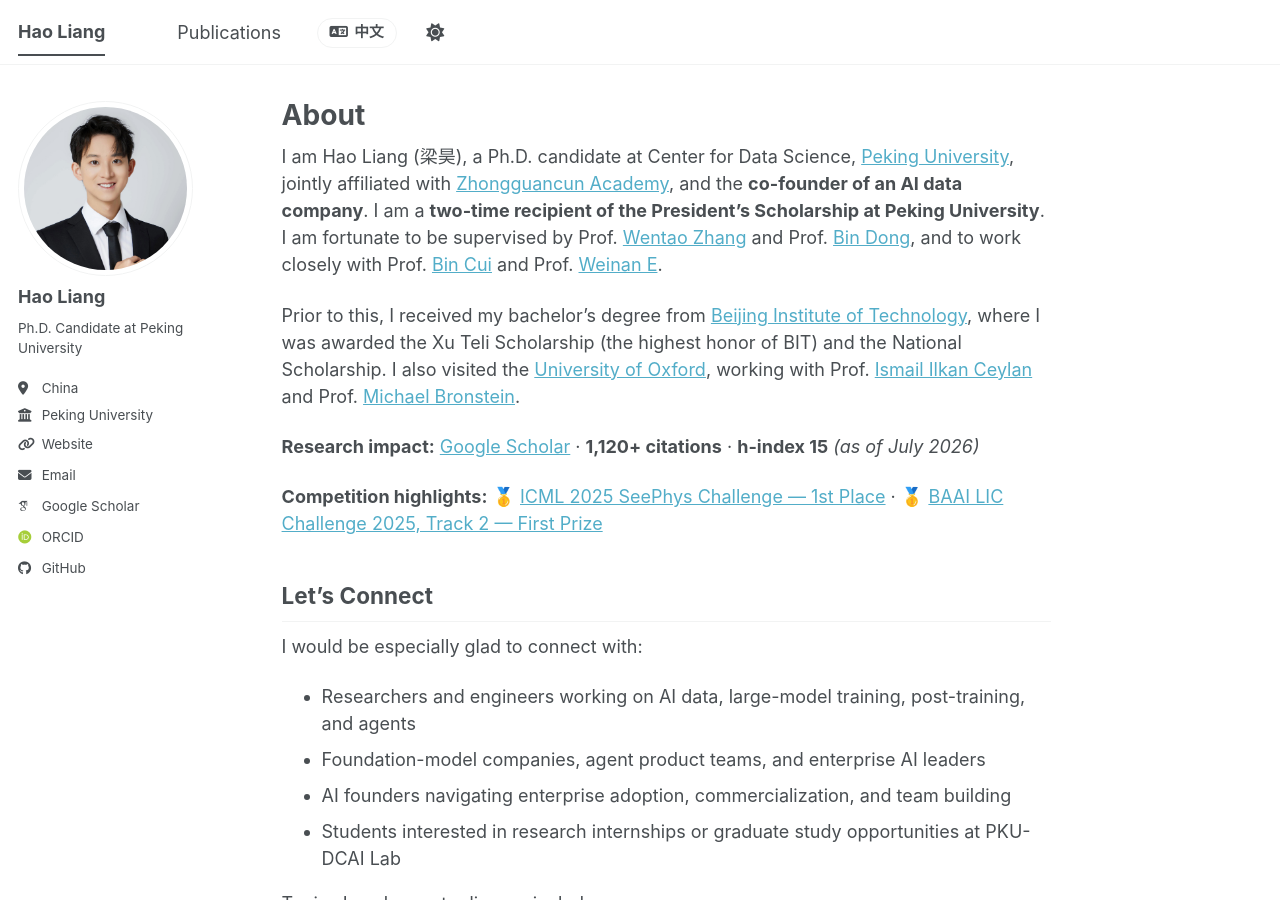
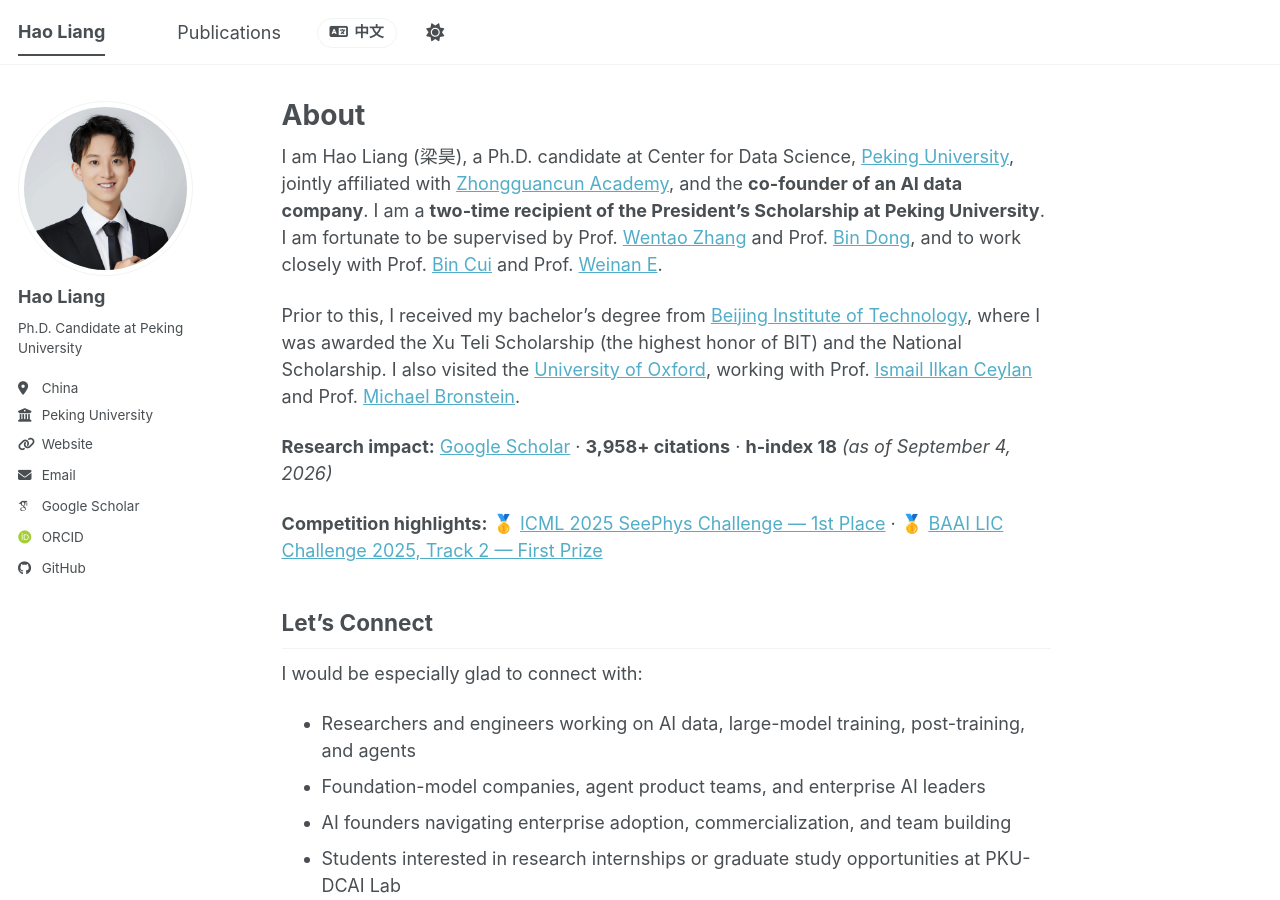
Before and after one commit to haolpku/haolpku.github.io, a Jekyll site: the page built from _pages/about.md, in a window 1280 px wide and 900 px high. Built offline with Jekyll 4.4.1, drawn with Linux system fonts in a browser that asks for light colours; some web fonts are replaced; a script bundle is joined from its source files by our own code; library files that are not in the unit come from our copies.

Commit message:
Update Google Scholar metrics

```diff
--- a/_pages/about.md
+++ b/_pages/about.md
@@ -14,7 +14,7 @@
 
 Prior to this, I received my bachelor's degree from [Beijing Institute of Technology](https://www.bit.edu.cn/), where I was awarded the Xu Teli Scholarship (the highest honor of BIT) and the National Scholarship. I also visited the [University of Oxford](https://www.ox.ac.uk/), working with Prof. [Ismail Ilkan Ceylan](https://www.cs.ox.ac.uk/people/ismaililkan.ceylan/) and Prof. [Michael Bronstein](https://www.cs.ox.ac.uk/people/michael.bronstein/).
 
-**Research impact:** [Google Scholar](https://scholar.google.com/citations?hl=en&user=HgapY3sAAAAJ) · **1,120+ citations** · **h-index 15** *(as of July 2026)*
+**Research impact:** [Google Scholar](https://scholar.google.com/citations?hl=en&user=HgapY3sAAAAJ) · **3,958+ citations** · **h-index 18** *(as of September 4, 2026)*
 
 **Competition highlights:** 🥇 [ICML 2025 SeePhys Challenge — 1st Place](https://arxiv.org/abs/2509.06079) · 🥇 [BAAI LIC Challenge 2025, Track 2 — First Prize](https://www.datafountain.cn/competitions/1098)
 
```
Also changed, not shown: _pages/about-zh.md (+1 -1 lines).
